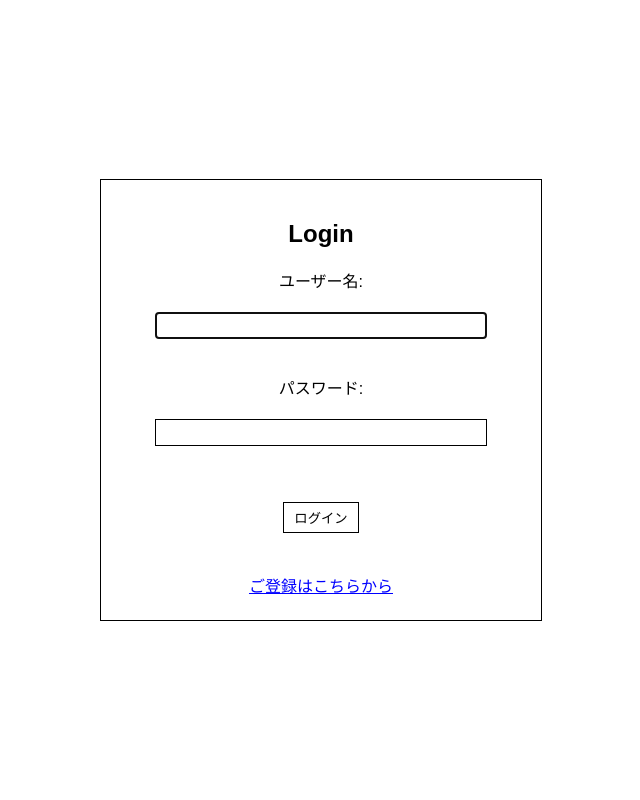
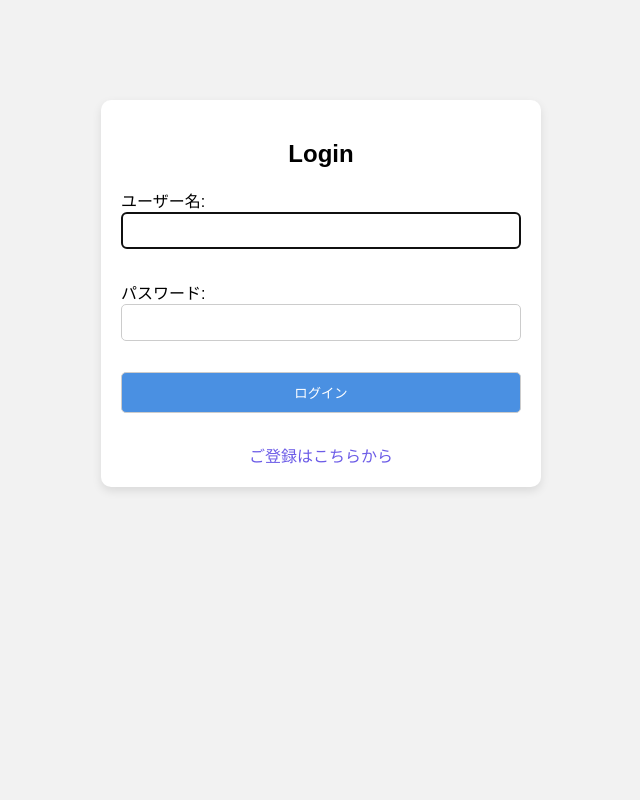
Before and after one commit to s1f102200659/log_app, a Django app: page /login/ in a window 1280 px wide. Shown: the whole page, without its empty margins (319-959 px from the left). Run offline with Django 5.2, Linux system fonts and the light colour scheme.

Commit message:
login design

```diff
--- a/log_app/static/log_app/css/login.css
+++ b/log_app/static/log_app/css/login.css
@@ -1,33 +1,93 @@
 body {
+    font-family: Arial, sans-serif;
+    background-color: #f2f2f2; /* 背景色 */
+    margin: 0;
+    padding: 0;
+}
+
+.header {
+    width: 100%;
+    background-color: #6c5ce7; /* おしゃれな色に変更 */
+    padding: 10px 20px;
     display: flex;
-    justify-content: center;
+    justify-content: space-between;
     align-items: center;
-    height: 100vh;
+    box-shadow: 0 2px 5px rgba(0, 0, 0, 0.1);
+    color: #fff;
+}
+
+.header .logo {
+    flex-grow: 1; /* 中央配置を実現するために成長させる */
+    text-align: center; /* 中央揃え */
+    font-size: 24px;
+    font-weight: bold;
     margin: 0;
-    font-family: Arial, sans-serif;
 }
+
+nav {
+    display: flex; /* ナビゲーションをフレックスボックスに */
+    align-items: center; /* 縦中央揃え */
+}
+
+.button {
+    background-color: #4a90e2; /* ボタンの背景色 */
+    color: white; /* ボタンの文字色 */
+    border: none; /* ボーダーなし */
+    padding: 10px 20px; /* パディング */
+    border-radius: 5px; /* 角を丸く */
+    cursor: pointer; /* カーソルをポインターに */
+    text-decoration: none; /* 下線なし */
+    font-weight: bold; /* 太字 */
+    transition: background-color 0.3s; /* ホバー時の遷移効果 */
+}
+
+.button:hover {
+    background-color: #357ab8; /* ホバー時の背景色 */
+}
+
 .login-box {
-    border: 1px solid black;
+    max-width: 400px; /* 最大幅を設定 */
+    margin: 100px auto; /* 中央揃え */
     padding: 20px;
-    text-align: center;
-    width: 400px;
-    height: 400px;
+    background-color: #fff; /* フォームの背景色 */
+    border-radius: 10px; /* 角を丸く */
+    box-shadow: 0 4px 10px rgba(0, 0, 0, 0.1); /* シャドウ効果 */
 }
+
+.login-box h2 {
+    margin-bottom: 20px; /* ヘッダーの下のマージン */
+    text-align: center; /* 中央揃え */
+}
+
+.register-link {
+    display: block; /* ブロック表示に */
+    text-align: center; /* 中央揃え */
+    margin-top: 15px; /* 上のマージン */
+    color: #6c5ce7; /* リンク色 */
+    text-decoration: none; /* 下線なし */
+}
+
+.register-link:hover {
+    text-decoration: underline; /* ホバー時に下線 */
+}
+
 .login-box input[type="text"],
-.login-box input[type="password"] {
-    width: 80%;
-    padding: 5px;
-    margin: 20px 0;
-    border: 1px solid black;
+.login-box input[type="password"],
+.login-box input[type="submit"] {
+    width: 100%; /* 幅を100%に */
+    padding: 10px; /* パディング */
+    margin-bottom: 15px; /* 下のマージン */
+    border: 1px solid #ccc; /* ボーダー */
+    border-radius: 5px; /* 角を丸く */
+    box-sizing: border-box; /* ボックスサイズを調整 */
 }
+
 .login-box input[type="submit"] {
-    padding: 5px 10px;
-    margin: 20px 0;
-    border: 1px solid black;
-    background-color: white;
+    background-color: #4a90e2; /* ボタンの背景色 */
+    color: white; /* ボタンの文字色 */
+    cursor: pointer; /* カーソルをポインターに */
 }
-.register-link {
-    color: blue;
-    margin-top: 20px;
-    display: block;
+
+.login-box input[type="submit"]:hover {
+    background-color: #357ab8; /* ホバー時の背景色 */
 }
--- a/log_app/templates/log_app/login.html
+++ b/log_app/templates/log_app/login.html
@@ -1,11 +1,10 @@
-{% load static %}
 <!DOCTYPE html>
 <html lang="ja">
 <head>
     <meta charset="UTF-8">
     <meta name="viewport" content="width=device-width, initial-scale=1.0">
     <title>Login Form</title>
-    <link rel="stylesheet" href="{% static 'log_app/css/login.css' %}">
+    <link rel="stylesheet" href="../../static/log_app/css/login.css">
 </head>
 <body>
     <div class="login-box">
```
Also changed, not shown: log_app/templates/log_app/home.html (+12 -8 lines).
